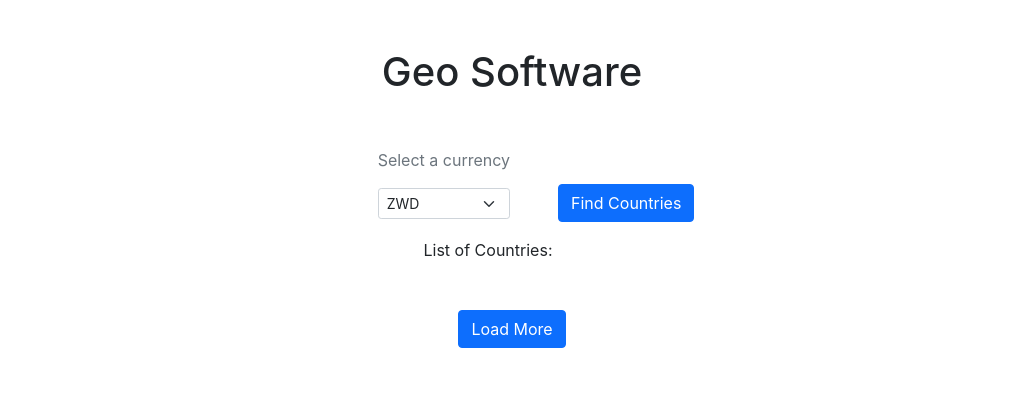
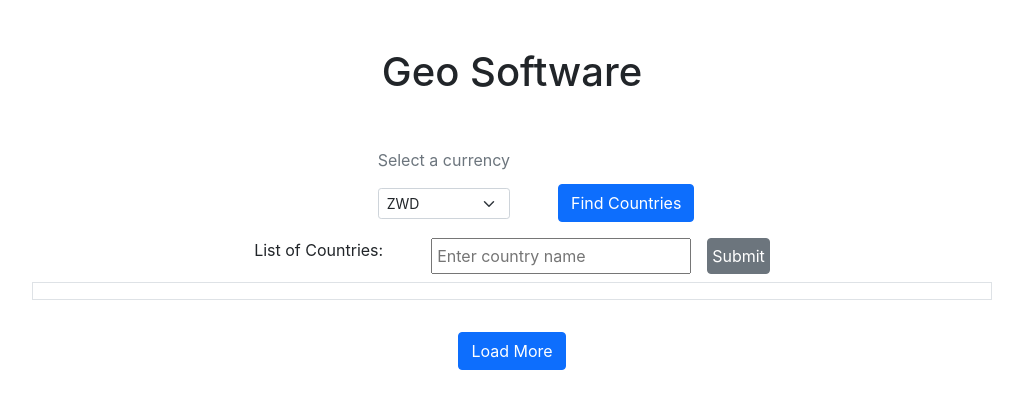
Before and after one commit to Mainul-Fahim/geo-software, a React (Create React App) app: page / in a window 1280 px wide. Shown: the top 408 px of the page, without its empty margins (128-1151 px from the left). Built offline with nearby package versions, Linux system fonts and the light colour scheme.

Commit message:
part-2 rough done

```diff
--- a/src/components/Countries/Countries.js
+++ b/src/components/Countries/Countries.js
@@ -5,8 +5,12 @@ const Countries = () => {
 
     const [currency, setCurrency] = useState('');
     const [country, setCountry] = useState([]);
+    const [countryName, setCountryName] = useState('');
+    const [countrySearchResult, setCountrySearchResult] = useState([]);
 
     const handleClick = () => {
+        document.getElementById('moreCountry').innerHTML = "";
+        //document.getElementById('countrySearch').innerHTML = "";
         fetch(`https://wft-geo-db.p.rapidapi.com/v1/geo/countries?currencyCode=${currency}`, {
             "method": "GET",
             "headers": {
@@ -29,9 +33,37 @@ const Countries = () => {
 
     const handleLoadMore = () => {
 
+        const moreCountry = country.slice(10);
+        console.log(moreCountry);
+        if (moreCountry.length !== 0) {
 
+            document.getElementById('moreCountry').innerText = moreCountry.map(country => country.name);
 
+        }
+        else {
+            document.getElementById('moreCountry').innerText = "Sorry nothing to Load";
+        }
     }
+
+    const handleOnSubmit = () => {
+
+        console.log(countryName, 'clicked');
+        fetch(`https://wft-geo-db.p.rapidapi.com/v1/geo/countries?namePrefix=${countryName}`, {
+            "method": "GET",
+            "headers": {
+                "x-rapidapi-host": "wft-geo-db.p.rapidapi.com",
+                "x-rapidapi-key": "1c8bec90d8msh4fe16494e72b79ep16f4c4jsn4f21e6d6fea7"
+            }
+        })
+            .then(response => response.json())
+            .then(data => {
+                console.log(data.data);
+                setCountrySearchResult(data.data);
+            })
+            .catch(err => {
+                console.error(err);
+            });
+    };
 
     return (
         <div className="text-center mt-5">
@@ -52,14 +84,35 @@ const Countries = () => {
                 <div className="ms-5 pt-4 mt-3">
                     <div className="btn btn-primary" onClick={() => handleClick()}>Find Countries</div>
                 </div>
+
             </div>
-            <p className="me-5 mt-3 mb-3">List of Countries: </p>
+
+            <div className="d-flex justify-content-center">
+                <p className="me-5 mt-3 mb-3">List of Countries: </p>
+
+                <input className="p-1 mt-3 mb-2" onChange={(e) => {
+                    const selectedCountry = e.target.value;
+                    setCountryName(selectedCountry);
+                }} name="search" placeholder="Enter country name" />
+
+                <button onClick={() => handleOnSubmit()} className="btn btn-secondary p-1 mt-3 mb-2 ms-3">Submit</button>
+
+            </div>
+
             <div className="d-flex justify-content-center">
                 <table class="table table-hover table-bordered w-75">
                     <tbody>
-                        {country.slice(0,10).map(country=><tr>
+                        {country.slice(0, 10).map(country => <tr>
 
                             <td colspan="4" >{country.name}</td>
+
+                        </tr>)}
+                        <tr>
+                            <td id="moreCountry"></td>
+                        </tr>
+                        {countrySearchResult.map(country => <tr>
+
+                            <td id="countrySearch" colspan="4" >{country.name}</td>
 
                         </tr>)}
                     </tbody>
```
